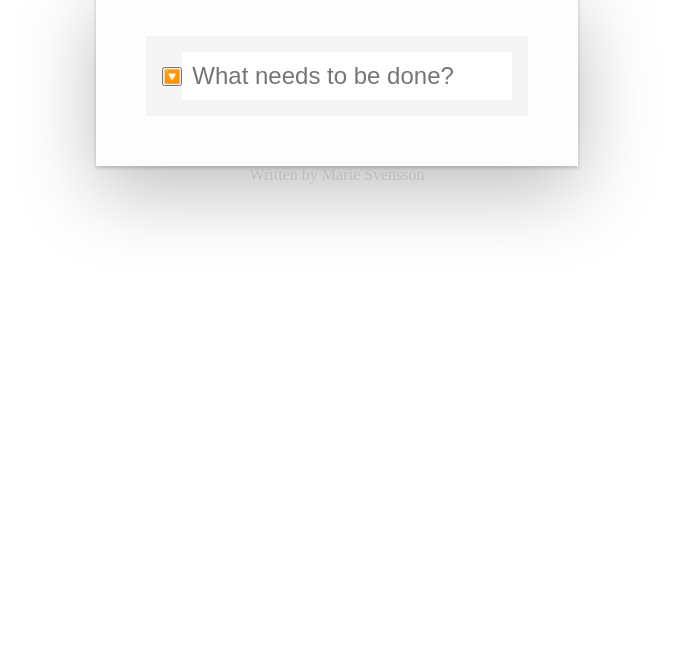
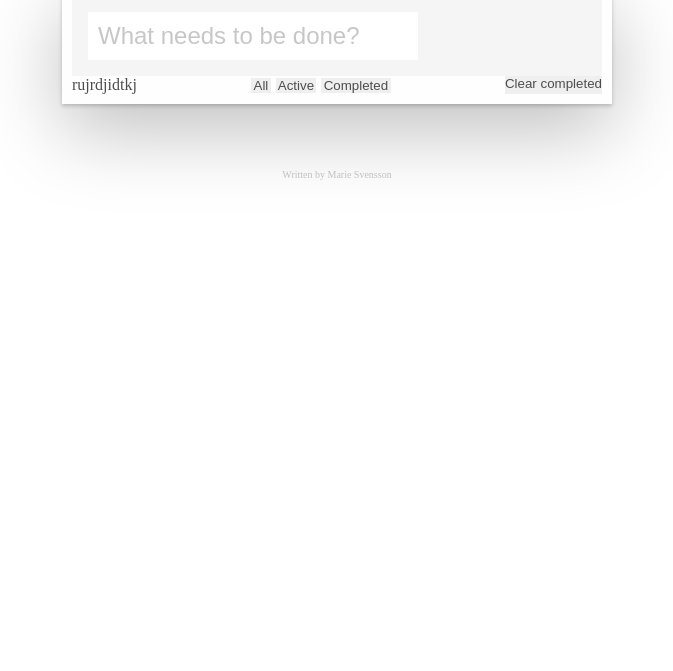
Before and after one commit to Mariesvensson/TodoMVC.Mariesvensson.github.io, a plain HTML site: page index.html in a window 1280 px wide. Shown: the part 129-800 px from the top of the page, without its empty margins (303-976 px from the left). Drawn offline with Linux system fonts and the light colour scheme.

Commit message:
new update buttons

```diff
--- a/index.html
+++ b/index.html
@@ -30,6 +30,16 @@
             </div>
             <div id="list-Container"></div>
 
+            <div id="footer-div">
+                <p id="show-items-left">rujrdjidtkj</p>
+                <div id="button-div">
+                <button onclick="markAllButton()" id="show-all-button" >All</button>
+                <button onclick="markAllButton()" id="show-active-button" >Active</button>
+                <button onclick="showCompleted()" id="show-completed-button" >Completed</button>
+            </div>
+                <button onclick="markAllButton()" id="clear-completed-button" >Clear completed</button>
+            </div>
+
         </section>
 
 
@@ -41,7 +51,7 @@
     <footer>
         <div>
 
-            <p>Written by Marie Svensson</p>
+            <p id="information">Written by Marie Svensson</p>
         </div>
 
     </footer>
--- a/main.js
+++ b/main.js
@@ -1,34 +1,37 @@
-let input = document.querySelector('#user-input')
-let inputsection = document.querySelector('#user-section')
-let list = document.querySelector('#todo-list')
+let input = document.querySelector('#user-input');
+let inputsection = document.querySelector('#user-section');
+let list = document.querySelector('#todo-list');
+let todo = document.querySelector('#input-div');
+let countClick = 0;
 
-let todo = document.querySelector('#input-div');
+checkInput();
 
 function submitInput(event, input) {
 
-    if (event.keyCode === 13){
+    if (event.keyCode === 13) {
 
         event.preventDefault();
 
-        if (input.trim() === ''){
+        if (input.trim() === '') {
 
             return;
         }
 
-       createNewElement(input);
-       ClearInput();
+        createNewElement(input);
+        ClearInput();
+        checkInput();
 
     }
 }
 
-function createNewElement(input){
+function createNewElement(input) {
 
     let newTextElement = document.createElement('p');
     let newInputElement = document.createElement('input');
     let newDivElement = document.createElement('div');
     let newDeleteButton = document.createElement('button');
 
-    newDivElement.setAttribute('id', 'list-container');
+    newDivElement.setAttribute('id', 'input-container');
     newTextElement.setAttribute('id', 'text-content');
     newInputElement.setAttribute('id', 'checkbox');
     newInputElement.type = 'checkbox';
@@ -45,29 +48,99 @@ function createNewElement(input){
 
     let listContainer = document.getElementById('list-Container');
 
-   listContainer.appendChild(newDivElement);
+    listContainer.appendChild(newDivElement);
 
 }
 
-function ClearInput(){
+function checkInput() {
+
+    let selectParentElement = document.querySelector('#input-container');
+    let hidebutton = document.getElementById('mark-all-button');
+
+
+    if (selectParentElement != null) {
+
+            hidebutton.style.display = 'grid';
+            hidebutton.style.gridArea = 'button';
+            hidebutton.style.border = 'none';
+
+    }
+    else {
+
+        hidebutton.style.display = 'none';
+    }
+
+}
+
+function ClearInput() {
 
     document.getElementById('user-input').value = '';
 
 }
 
-function deleteItem(){
+function deleteItem() {
 
     let item = this.parentNode;
     item.parentNode.removeChild(item)
+
+    checkInput();
 }
 
-function markAllButton(){
+function markAllButton() {
 
     let getAllCheckboxes = document.querySelectorAll('#checkbox');
 
-    for (let i = 0; i < getAllCheckboxes.length; i++){
+    countClick++;
 
-        getAllCheckboxes[i].checked = true;
+    if(countClick === 1){
+
+        for (let i = 0; i < getAllCheckboxes.length; i++) {
+
+            getAllCheckboxes[i].checked = true;
+
+            let changeTextContent = getAllCheckboxes[i].parentElement.querySelector('#text-content');
+            changeTextContent.style.textDecoration = 'line-through';
+        }
+
+    }
+    else if (countClick === 2) {
+
+        for (let i = 0; i < getAllCheckboxes.length; i++) {
+
+            getAllCheckboxes[i].checked = false;
+
+            let changeTextContent = getAllCheckboxes[i].parentElement.querySelector('#text-content');
+            changeTextContent.style.textDecoration = 'none';
+        }
     }
 
+
+
+
+
+
 }
+
+function showCompleted(){
+
+    // gör färdigt detta
+
+    let getParentElement = document.querySelector('#input-container');
+    let getCheckboxes = getParentElement.querySelector('#checkbox');
+
+    for (let i = 0; i < getParentElement.length; i++) {
+
+        if(getCheckboxes[i].checked === true){
+
+            return;
+        }
+        else if (getCheckboxes[i].checked === false){
+
+            getParentElement.style.display = 'none';
+
+        }
+
+    }
+
+
+}
--- a/style.css
+++ b/style.css
@@ -4,6 +4,7 @@
     margin: 0;
     box-sizing: border-box;
     font: 'Helvetica Neue', Helvetica, Arial, sans-serif;
+    color: #4d4d4d;
 }
 
 h1 {
@@ -29,7 +30,6 @@ header {
 
     display: grid;
     grid-area: a;
-
     place-items: center;
 
 }
@@ -39,9 +39,11 @@ main {
     grid-area: b;
     display: grid;
     height: auto;
-    margin: 0px;
-    place-content: center;
-    /* max-width: 800px; */
+    margin: auto;
+    max-width: 550px;
+    min-width: 230px;
+    width: 100%;
+
 
 }
 
@@ -52,36 +54,40 @@ main {
     background: #f5f5f5;
     box-shadow: inset 0 -2px 1px rgba(0, 0, 0, 0.034);
     align-items: start;
-    padding: 50px;
+    padding: 10px;
+    margin: auto;
+  width: 100%;
     background-color: rgba(0, 0, 0, 0.003);
     box-shadow:
         0 2px 4px 0 rgb(0 0 0 / 20%),
         0 25px 80px 0 rgba(0, 0, 0, 0.26);
 
 
+
+
 }
-#list-container{
+
+#list-container {
 
 
     border-bottom: 1px #00000011 solid;
     margin-left: 0px;
     padding: 10px;
     width: auto;
-    background-color: aqua;
 
+    /* justify-items: start; */
 }
-#list-item{
+
+#list-item {
 
     display: grid;
 
 }
 
-#text-content{
+#text-content {
 
     display: grid;
     grid-area: textcontent;
-
-    font: 'Helvetica Neue', Helvetica, Arial, sans-serif;
     border-bottom: 1px solid rgb(#000000);
     width: 258px;
     justify-items: start;
@@ -90,33 +96,48 @@ margin-left: 0px;
 
 }
 
-#checkbox{
-    display: none;
-
-}
-
 #checkbox {
 
 
     display: grid;
     grid-area: checkbox;
-    border-radius: 100%;
-    border: 10px solid rgba(10, 22, 13, 0.993)
+
+    margin-right: 16px;
+    width: 30px;
+    height: 30px;
+    position: relative;
+
+
+}
+/* #checkbox::before {
+    content: '';
+    position: absolute;
+    top: 0;
+    left: 0;
+    width: 100%;
+    height: 100%;
+    border-radius: 50%;
+    background-color: #f5f5f5;
+    box-sizing: border-box;
+    border: 2px solid black;
+
+} */
 
 
 
-
-}
-
-#list-container {
+#input-container {
 
     padding: 16px 16px 16px 16px;
     background: #f5f5f5;
     display: grid;
-    grid-template-columns: 1fr auto 1fr;
+
+    grid-template-columns: auto 1fr auto;
     grid-template-areas:
         "checkbox textcontent delete"
     ;
+
+    justify-content: start;
+    align-items: center;
 
 
 }
@@ -124,27 +145,34 @@ margin-left: 0px;
 #input-div {
 
     display: grid;
-    justify-self: center;
+    justify-self: start;
     background: #f5f5f5;
     font: 14px 'Helvetica Neue', Helvetica, Arial, sans-serif;
+    width: 100%;
+    padding: 16px 16px 16px 16px;
 
-    padding: 16px 16px 16px 16px;
-    align-items: center;
-    grid-template-columns: 1fr auto ;
+    grid-template-columns: auto auto;
     grid-template-areas:
         "button user-input "
     ;
+    justify-content: start;
+    align-items: center;
+
+}
+
+#user-input::placeholder{
+
+    color: #4d4d4d50;
+
+}
 
 
-
-}
 
 #user-input {
 
     outline: none;
     border: 0px;
     display: grid;
-
     grid-area: user-input;
     font-size: 24px;
     padding: 10px;
@@ -152,16 +180,99 @@ margin-left: 0px;
 
 }
 
-#delete-button{
+#show-all-button, #show-active-button,#show-completed-button, #clear-completed-button {
+
+    border: none;
+    padding: 0px;
+    /* font-family: Arial, Helvetica, sans-serif; */
+}
+
+#footer-div{
+
+    display: grid;
+    grid-template-columns: auto 1fr auto;
+    grid-template-areas:
+        "counter buttons clear"
+    ;
+}
+
+#show-items-left{
+
+    display: grid;
+    grid-area: counter;
+    text-align: center;
+    justify-content: start;
+}
+
+#clear-completed-button{
+
+    display: grid;
+    grid-area: clear;
+
+}
+
+#button-div{
+
+    display: grid;
+    grid-area: buttons;
+    grid-template-columns: auto auto auto;
+    grid-template-areas:
+        "button1 button2 button3"
+    ;
+    justify-content: center;
+    align-items: center;
+    column-gap: 5px;
+
+}
+#show-all-button{
+
+    width: 20px;
+    display: grid;
+    grid-area: button1;
+}
+#show-active-button{
+
+    display: grid;
+    grid-area: button2;
+    width: 40px;
+}
+#show-completed-button{
+    display: grid;
+    grid-area: button3;
+    width: 70px;
+}
+
+#button-div{
+
+    display: grid;
+    grid-area: buttons;
+
+}
+
+#delete-button {
 
     border: none;
 }
 
+#delete-button::hover{
+
+    cursor: pointer;
+}
+
+
+
 #mark-all-button {
-    display: grid;
+
+    display:none;
     grid-area: button;
 
 
+}
+#information{
+
+    color: #bfbfbf;
+    font-size: 10px;
+    text-shadow: 0 1px 0 rgba(255, 255, 255, 0.5);
 }
 
 
@@ -171,5 +282,6 @@ footer {
     grid-area: c;
     display: grid;
     justify-items: center;
+   margin-top: 65px;
 
 }
```
Lines whose indentation alone changed are shown as unchanged.
